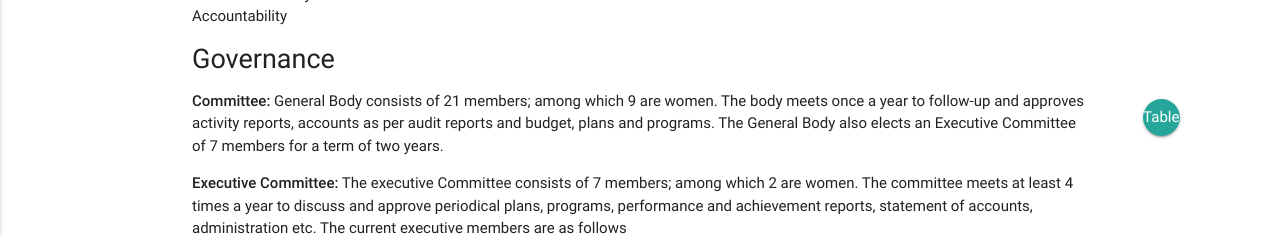
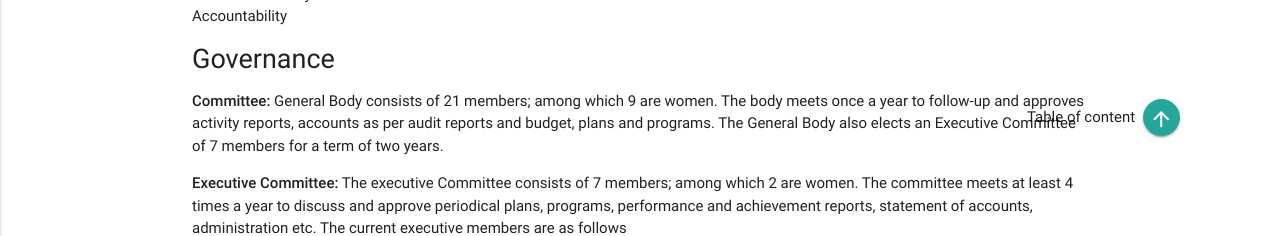
Before and after one commit to locosbd/locosbd.github.io, a Jekyll site: the page built from about-us.html, in a window 1280 px wide and 900 px high, scrolled down 514 px. Shown: the part 664-900 px from the top of the window. Built offline with Jekyll 4.4.1, drawn with Linux system fonts in a browser that asks for light colours.

Commit message:
changed about us

```diff
--- a/about-us.html
+++ b/about-us.html
@@ -182,10 +182,10 @@ Vill: Gangarampur, Batiaghata, Khulna.<br>
 
 3. Association of Development Agencies in Bangladesh-ADAB<br><br><br><br>
 </div>
-<div style="bottom:100px; right: 100px; position: fixed;">
+<div style="bottom:100px;right: 100px;position: fixed;display: flex;flex-direction: row;align-items: center;">
     <!-- <a href="#!" class="waves-effect waves-circle waves-light btn-floating secondary-content">
         <i class="material-icons">arrow_downward</i>
-      </a> --> <a href="#table-of-content" class="waves-effect waves-circle waves-light btn-floating secondary-content">
-          Table of content <i class="material-icons">arrow_upward</i>
+      </a> -->Table of content &nbsp; <a href="#table-of-content" class="waves-effect waves-circle waves-light btn-floating secondary-content active">
+          <i class="material-icons">arrow_upward</i>
         </a>
 </div>
```
